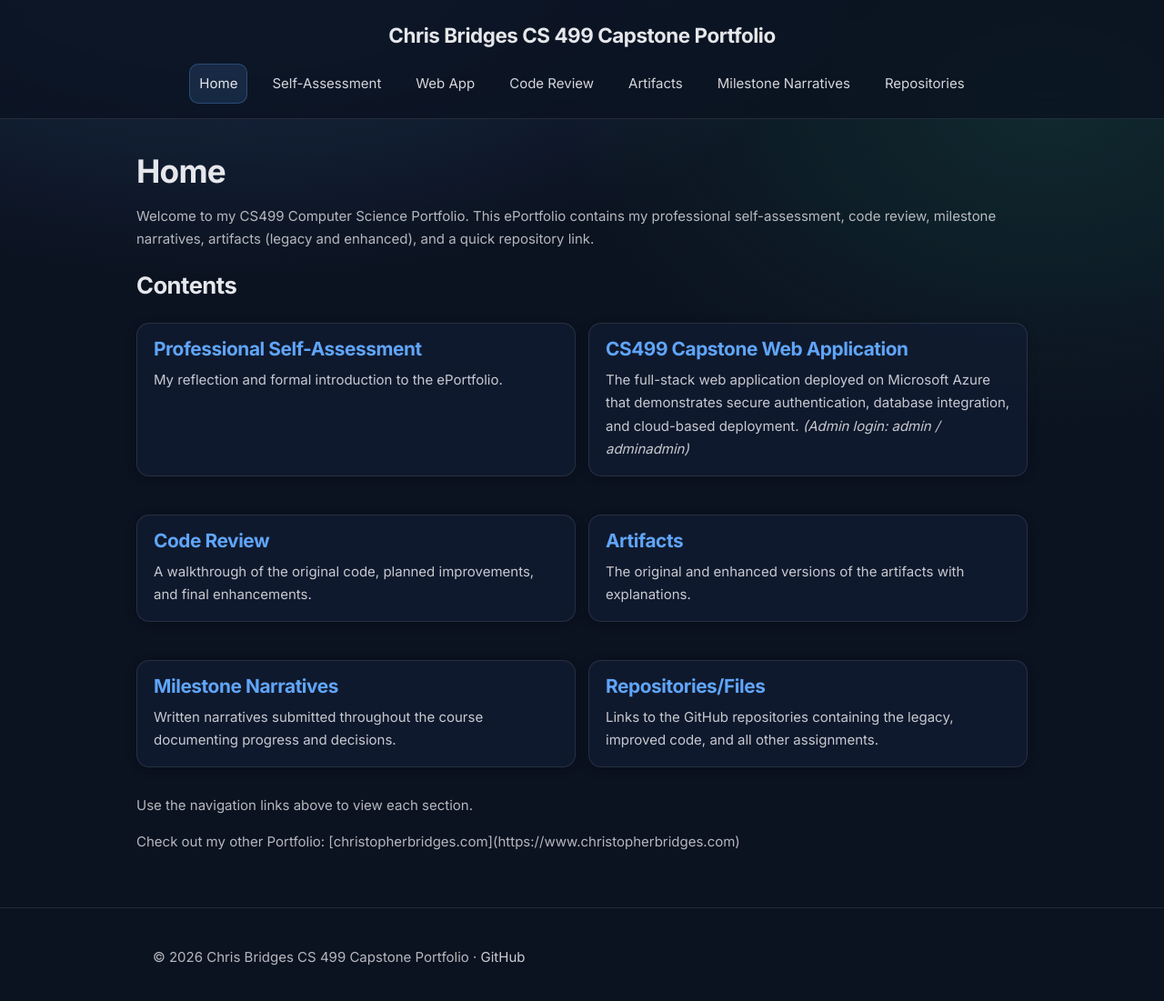
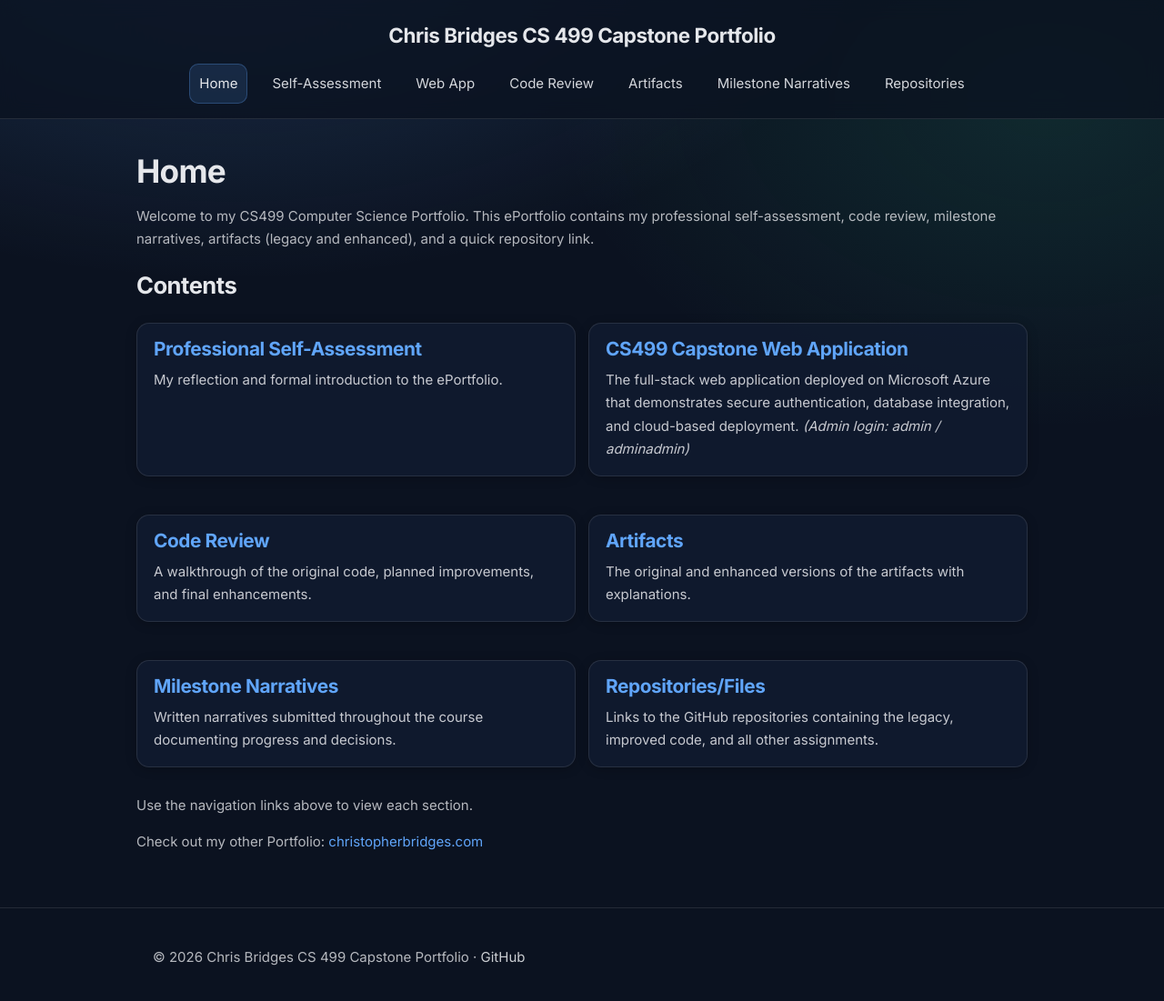
Before and after one commit to christopherbridges1/christopherbridges1.github.io, a Jekyll site: the page built from index.md, in a window 1280 px wide and 1120 px high. Shown: the top 1101 px of the window at 91% size. Built offline with Jekyll 4.4.1, drawn with Linux system fonts in a browser that asks for light colours; part of the change alters nothing that is shown.

Commit message:
Update index.md

```diff
--- a/index.md
+++ b/index.md
@@ -49,5 +49,8 @@ Welcome to my CS499 Computer Science Portfolio. This ePortfolio contains my prof
 </div>
 <p>Use the navigation links above to view each section. </p>
 <p>
-Check out my other Portfolio: [christopherbridges.com](https://www.christopherbridges.com)
+  Check out my other Portfolio:
+  <a href="https://www.christopherbridges.com" target="_blank" rel="noopener">
+    christopherbridges.com
+  </a>
 </p>
```
